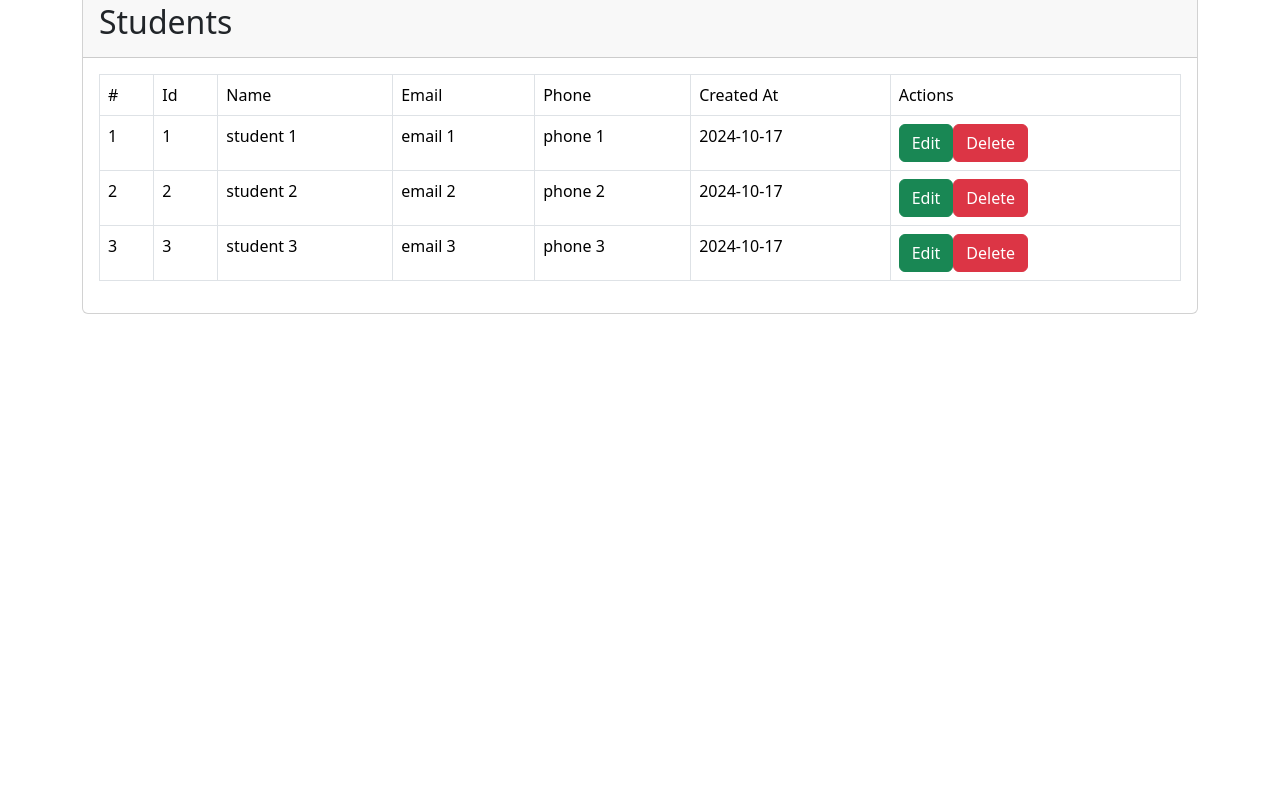
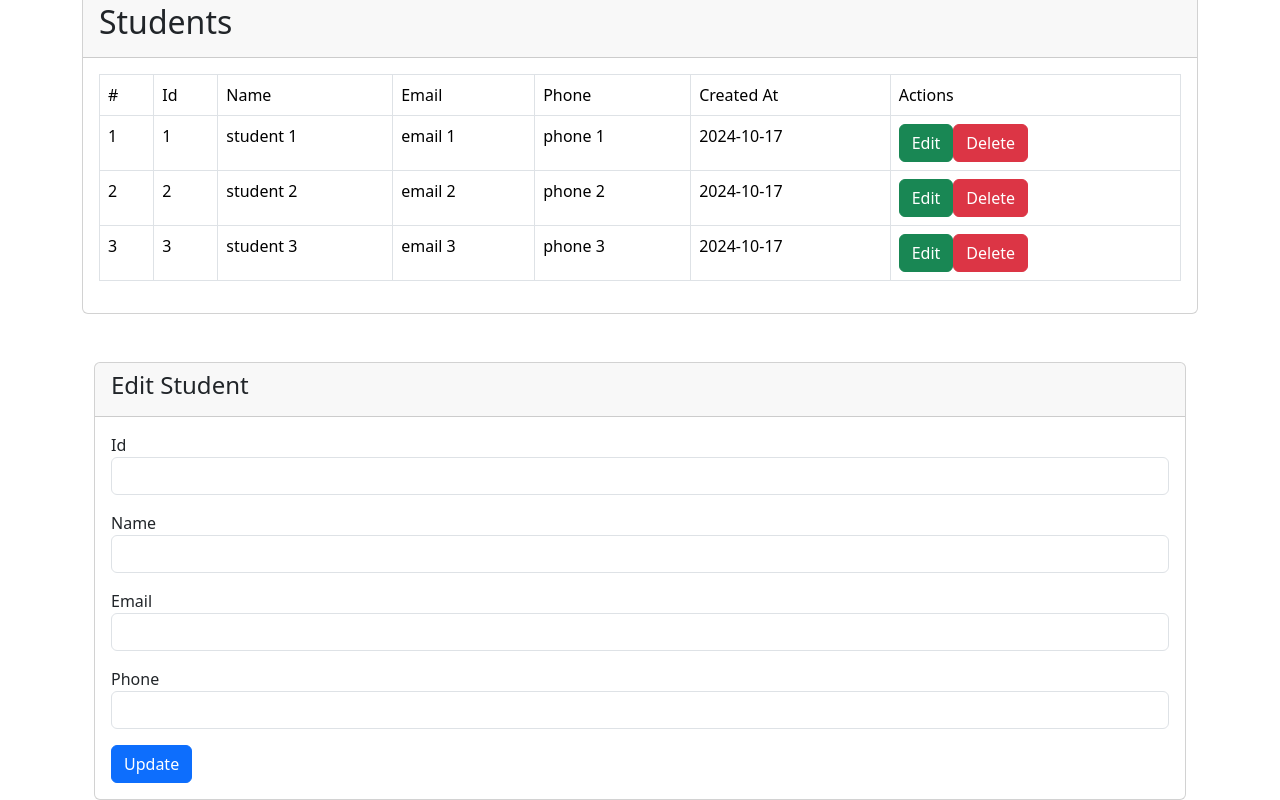
Before and after one commit to huy19712011/vue3-sum25-components-crud, a Vue app: page /students in a window 1280 px wide. Shown: the part 470-1270 px from the top of the page. Before the commit the page ends 800 px from the top, so only its background shows below. Built offline with nearby package versions, Linux system fonts and the light colour scheme.

Commit message:
Edit/Update

```diff
--- a/src/components/student/Create.vue
+++ b/src/components/student/Create.vue
@@ -24,16 +24,31 @@
       </div>
       <div class="card-body">
         <div class="mb-3">
-          <label for="name">Name</label>
-          <input id="name" type="text" class="form-control" v-model="model.student.name" />
+          <label for="create-student-form-name">Name</label>
+          <input
+            id="create-student-form-name"
+            type="text"
+            class="form-control"
+            v-model="model.student.name"
+          />
         </div>
         <div class="mb-3">
-          <label for="email">Email</label>
-          <input id="email" type="text" class="form-control" v-model="model.student.email" />
+          <label for="create-student-form-email">Email</label>
+          <input
+            id="create-student-form-email"
+            type="text"
+            class="form-control"
+            v-model="model.student.email"
+          />
         </div>
         <div class="mb-3">
-          <label for="phone">Phone</label>
-          <input id="phone" type="text" class="form-control" v-model="model.student.phone" />
+          <label for="create-student-form-phone">Phone</label>
+          <input
+            id="create-student-form-phone"
+            type="text"
+            class="form-control"
+            v-model="model.student.phone"
+          />
         </div>
         <div class="mb3">
           <button type="button" class="btn btn-primary" @click="saveStudent">Save</button>
--- /dev/null
+++ b/src/components/student/Edit.vue
@@ -0,0 +1,52 @@
+<script setup>
+const props = defineProps({
+  student: {
+    type: Object,
+    default: () => ({
+      id: "",
+      name: "",
+      email: "",
+      phone: "",
+    }),
+  },
+});
+
+const emit = defineEmits(["update-student"]);
+const updateStudent = (student) => {
+  emit("update-student", student);
+  student.id = "";
+  student.name = "";
+  student.email = "";
+  student.phone = "";
+};
+</script>
+<template>
+  <div class="container mt-5">
+    <div class="card">
+      <div class="card-header">
+        <h4>Edit Student</h4>
+      </div>
+      <form class="card-body" @submit.prevent="updateStudent(student)">
+        <div class="mb-3">
+          <label for="name">Id</label>
+          <input id="id" type="text" readonly class="form-control" v-model="student.id" />
+        </div>
+        <div class="mb-3">
+          <label for="name">Name</label>
+          <input id="name" type="text" class="form-control" v-model.lazy="student.name" />
+        </div>
+        <div class="mb-3">
+          <label for="email">Email</label>
+          <input id="email" type="text" class="form-control" v-model.lazy="student.email" />
+        </div>
+        <div class="mb-3">
+          <label for="phone">Phone</label>
+          <input id="phone" type="text" class="form-control" v-model.lazy="student.phone" />
+        </div>
+        <div class="mb3">
+          <button type="submit" class="btn btn-primary">Update</button>
+        </div>
+      </form>
+    </div>
+  </div>
+</template>
--- a/src/components/student/List.vue
+++ b/src/components/student/List.vue
@@ -5,6 +5,12 @@
     required: true,
   },
 });
+
+const emit = defineEmits(["edit-student"]);
+
+const editStudent = (student) => {
+  emit("edit-student", student);
+};
 </script>
 <template>
   <div class="card">
--- a/src/views/StudentView.vue
+++ b/src/views/StudentView.vue
@@ -1,5 +1,6 @@
 <script setup>
 import Create from "@/components/student/Create.vue";
+import Edit from "@/components/student/Edit.vue";
 import List from "@/components/student/List.vue";
 import { ref } from "vue";
 
@@ -30,6 +31,15 @@
   },
 ]);
 
+const model = ref({
+  student: {
+    id: "",
+    name: "",
+    email: "",
+    phone: "",
+  },
+});
+
 const addStudent = (student) => {
   student.id = students.value.length + 1;
   const formattedDate = new Date().toISOString().split("T")[0];
@@ -37,11 +47,31 @@
   student.updated_at = formattedDate;
   students.value.push(student);
 };
+
+const editStudent = (student) => {
+  model.value.student = { ...student }; // if using directly student here => list change during editing form!!!
+};
+
+const updateStudent = (student) => {
+  const index = students.value.findIndex((s) => s.id === student.id);
+  if (index !== -1) {
+    student.updated_at = new Date().toISOString().split("T")[0];
+    students.value[index] = { ...student };
+  }
+
+  model.student = {
+    id: "",
+    name: "",
+    email: "",
+    phone: "",
+  };
+};
 </script>
 
 <template>
   <div class="container">
     <Create @add-student="addStudent"></Create>
-    <List :students="students"></List>
+    <List :students="students" @edit-student="editStudent"></List>
+    <Edit :student="model.student" @update-student="updateStudent"></Edit>
   </div>
 </template>
```
